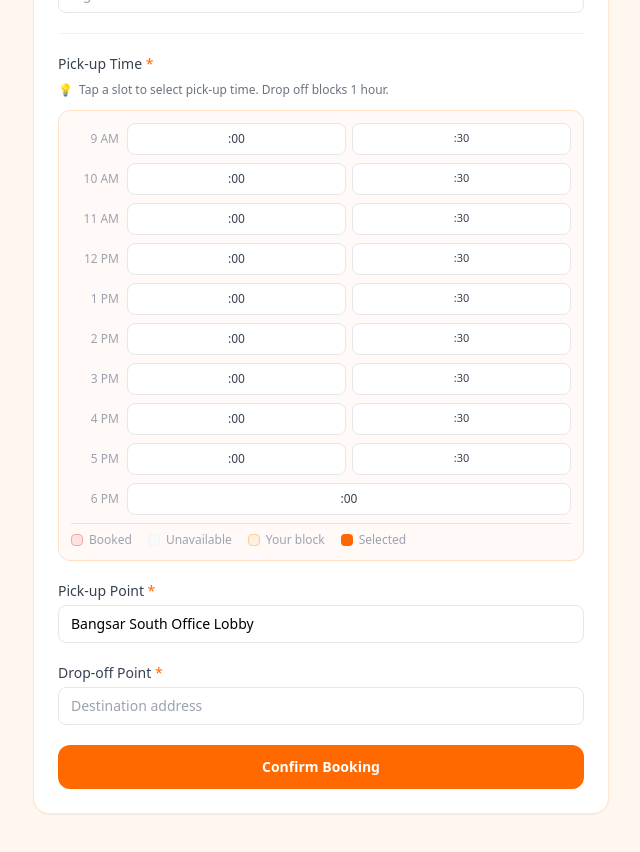
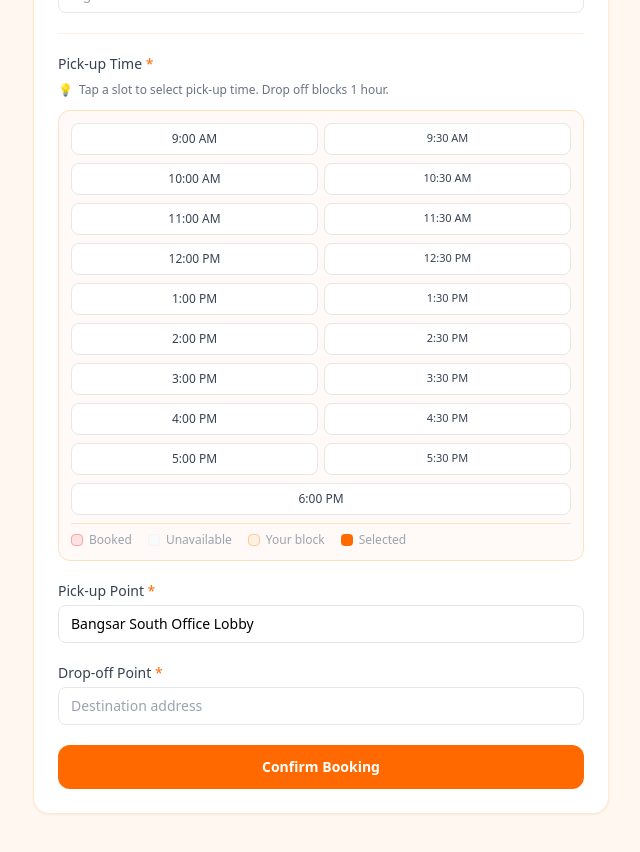
Before and after one commit to mangodreyy/driver-booking, a Next.js app: page / in a window 1280 px wide. Shown: the part 1060-1912 px from the top of the page, without its empty margins (319-959 px from the left). Built offline with nearby package versions, Linux system fonts and the light colour scheme.

Commit message:
fix: full time labels in slot grid, update driver return text

```diff
--- a/app/components/TimeSlotPicker.tsx
+++ b/app/components/TimeSlotPicker.tsx
@@ -173,7 +173,7 @@ export default function TimeSlotPicker({
           <span style={{ color: "#ff6900" }}>🕐</span>
           <span className="text-gray-700">
             {tripType === "drop_off"
-              ? <><strong>Pick-up:</strong> {fmt12(pickupTime)} <span className="text-gray-400">(driver back ~{fmt12(`${String(Math.floor((toMinutes(pickupTime) + 60) / 60)).padStart(2,"0")}:${String((toMinutes(pickupTime) + 60) % 60).padStart(2,"0")}`)})</span></>
+              ? <><strong>Pick-up:</strong> {fmt12(pickupTime)} <span className="text-gray-400">(driver will return to office once drop off)</span></>
               : hasEnd
               ? <><strong>Pick-up:</strong> {fmt12(pickupTime)} &nbsp;→&nbsp; <strong>Return:</strong> {fmt12(endTime)}</>
               : <><strong>Pick-up:</strong> {fmt12(pickupTime)} &nbsp;→&nbsp; <span className="text-gray-400">select return time</span></>
@@ -189,11 +189,9 @@ export default function TimeSlotPicker({
 
       {/* Slot grid */}
       <div className="rounded-xl border p-3 space-y-2" style={{ borderColor: "#ffe0c0", background: "#fffaf7" }}>
-        {hours.map(({ hour, slots: hourSlots }) => (
-          <div key={hour} className="flex items-center gap-2">
-            <span className="text-xs text-gray-400 w-12 flex-shrink-0 text-right">{hour}</span>
-            <div className="flex gap-1.5 flex-1">
-              {hourSlots.map((slot) => {
+        {hours.map(({ hour: _, slots: hourSlots }) => (
+          <div key={_} className="flex gap-1.5">
+            {hourSlots.map((slot) => {
                 const status = getStatus(slot);
                 const isHalf = slot.endsWith(":30");
                 return (
@@ -208,13 +206,12 @@ export default function TimeSlotPicker({
                       fmt12(slot)
                     }
                   >
-                    {isHalf ? ":30" : ":00"}
+                    {fmt12(slot)}
                   </div>
                 );
               })}
             </div>
-          </div>
-        ))}
+          ))}
 
         {/* Legend */}
         <div className="flex items-center gap-4 pt-2 mt-1 border-t flex-wrap" style={{ borderColor: "#ffe0c0" }}>
```
